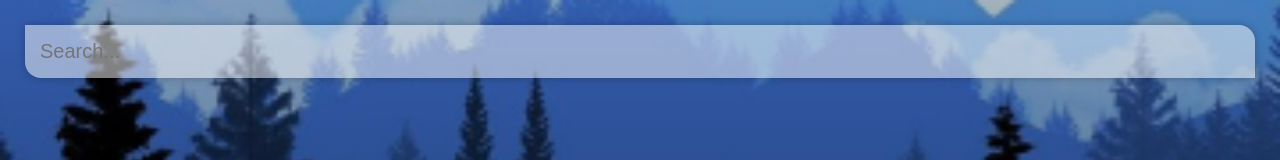
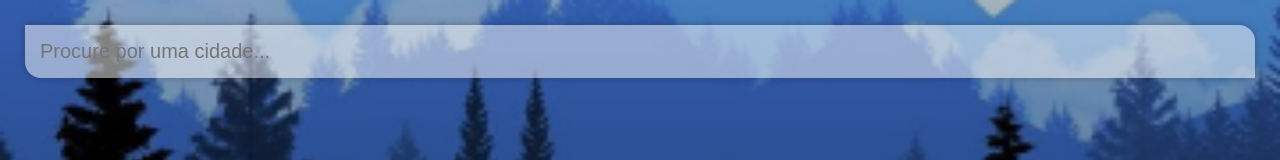
Before and after one commit to luanagomesz/vuejs-weather-app, a Vue app: page / in a window 1280 px wide. Shown: the top 160 px of the page. Built offline with nearby package versions, Linux system fonts and the light colour scheme.

Commit message:
feat/style: conditional rendering error message && componentization of all search box and weather information

```diff
--- a/src/App.vue
+++ b/src/App.vue
@@ -1,86 +1,55 @@
 <template>
   <div
     id="app"
-    :class="
-      typeof weather.main != 'undefined' && weather.main.temp > 19 ? 'warm' : ''
-    "
+    :class="typeof weather.main != 'undefined' && weather.main.temp > 19 ? 'warm' : ''"
   >
     <main>
-      <div class="search-box">
-        <input
-          type="text"
-          class="search-bar"
-          placeholder="Search..."
-          v-model="query"
-          @keypress.enter="fetchLotacion"
-        />
-      </div>
-      <div class="weather-wrap" v-if="typeof weather.main != 'undefined'">
-        <div class="location-box">
-          <div class="location">
-            {{ weather.name }}, {{ weather.sys.country }}
-          </div>
-          <div class="date">
-            {{ daysOfWeek[d.getDay()] }} {{ d.getDate() }}
-            {{ monthsOftheYear[d.getMonth()] }} {{ d.getFullYear() }}
-          </div>
-        </div>
-        <div class="weather-box">
-          <div class="temp">{{ Math.round(weather.main.temp) }}°c</div>
-          <div class="weather">{{ weather.weather[0].main }}</div>
-        </div>
-      </div>
+      <SearchBox :fetchLocation="fetchLocation" />
+      <WeatherWrap :d="d" :weather="weather" />
+      <div class="errorNotFound" v-if="errorNotFound"><h2>Cidade Não Encontrada</h2></div>
     </main>
   </div>
 </template>
 
 <script>
+import SearchBox from "./components/searchBox/SearchBox";
+import WeatherWrap from "./components/weatherWrap/WeatherWrap";
 export default {
   name: "App",
+  components: {
+    SearchBox,
+    WeatherWrap,
+  },
   data() {
     return {
       api_key: "10a7cd4554bd2169ea1bb02e8300fea7",
       url_base: "https://api.openweathermap.org/data/2.5/",
       weather: {},
-      query: "",
       d: new Date(),
-      daysOfWeek: [
-        "Sabado",
-        "Domingo",
-        "Segunda",
-        "Terça",
-        "Quarta",
-        "Quinta",
-        "Sexta",
-      ],
-      monthsOftheYear: [
-        "Janeiro",
-        "Fevereiro",
-        "Março",
-        "Abril",
-        "Maio",
-        "Junho",
-        "Julho",
-        "Agosto",
-        "Setembro",
-        "Outubro",
-        "Novembro",
-        "Dezembro",
-      ],
+      errorNotFound: false,
     };
   },
   methods: {
     setResults(results) {
       this.weather = results;
     },
-    fetchLotacion() {
-      fetch(
-        `${this.url_base}weather?q=${this.query}&units=metric&appid=${this.api_key}`
-      )
+    fetchLocation(input) {
+      fetch(`${this.url_base}weather?q=${input}&units=metric&appid=${this.api_key}`)
         .then((res) => {
+          if (!res.ok) {
+            throw Error(res.statusText);
+          }
           return res.json();
         })
-        .then(this.setResults);
+        .then((res) => {
+          this.setResults(res);
+          this.errorNotFound = false;
+        })
+        .catch((error) => {
+          this.errorNotFound = true;
+          this.weather = {};
+          console.log(error + "aaaaa");
+        });
     },
   },
 };
@@ -107,73 +76,29 @@ body {
 main {
   min-height: 100vh;
   padding: 25px;
-  background-image: linear-gradient(
-    to bottom,
-    rgba(0, 0, 0, 0.25),
-    rgba(0, 0, 0, 0.75)
-  );
+  background-image: linear-gradient(to bottom, rgba(0, 0, 0, 0.25), rgba(0, 0, 0, 0.75));
 }
-.search-box {
+.errorNotFound {
+  display: flex;
   width: 100%;
-  margin-bottom: 30px;
+  align-items: center;
+  justify-content: center;
 }
-.search-box .search-bar {
-  display: block;
-  width: 100%;
-  padding: 15px;
-  color: #313131;
-  font-size: 20px;
-  appearance: none;
-  border: none;
-  outline: none;
-  background: none;
-
-  box-shadow: 0px 0px 8px rgba(0, 0, 0, 0.25);
-  background-color: rgba(255, 255, 255, 0.5);
-  border-radius: 0px 16px 0px 16px;
-  transition: 400ms;
-}
-.search-box .search-bar:focus {
-  box-shadow: 0px 0px 16px rgba(0, 0, 0, 0.25);
-  background-color: rgba(255, 255, 255, 0.75);
-  border-radius: 16px 0px 16px 0px;
-}
-.location-box .location {
+.errorNotFound h2 {
+  animation: fadein 400ms;
+  text-align: center;
   color: #fff;
-  font-size: 32px;
-  font-weight: 500;
-  text-align: center;
-  text-shadow: 1px 3px rgba(0, 0, 0, 0.25);
-}
-.location-box .date {
-  color: #fff;
-  font-size: 20px;
-  font-weight: 300;
-  text-align: center;
-  font-style: italic;
-}
-.weather-box {
-  text-align: center;
-}
-.weather-box .temp {
-  display: inline-block;
-  padding: 10px 25px;
-  color: #fff;
-  font-size: 102px;
-  font-weight: 900;
-
-  text-shadow: 3px 6px rgba(0, 0, 0, 0.25);
-  background-color: rgba(255, 255, 255, 0.25);
-  border-radius: 16px;
-  margin: 30px 0px;
-
-  box-shadow: 3px 6px rgba(0, 0, 0, 0.25);
-}
-.weather-box .weather {
-  color: #fff;
-  font-size: 48px;
+  font-size: 35px;
   font-weight: 700;
   font-style: italic;
   text-shadow: 3px 6px rgba(0, 0, 0, 0.25);
 }
+@keyframes fadein {
+  from {
+    opacity: 0;
+  }
+  to {
+    opacity: 1;
+  }
+}
 </style>
--- /dev/null
+++ b/src/components/searchBox/SearchBox.vue
@@ -0,0 +1,56 @@
+<template>
+    <div id="SearchBox" class="search-box">
+        <input
+          type="text"
+          class="search-bar"
+          placeholder="Procure por uma cidade..."
+          v-model="input"
+          @keypress.enter="fetchLocation(input)"
+        />
+      </div>
+</template>
+
+<script>
+export default {
+name:'SearchBox',
+props: {
+  fetchLocation: Function,
+},
+data(){
+  return{
+ input:""
+  }
+},
+computed:{
+
+}
+}
+</script>
+
+<style>
+.search-box {
+  width: 100%;
+  margin-bottom: 30px;
+}
+.search-box .search-bar {
+  display: block;
+  width: 100%;
+  padding: 15px;
+  color: #313131;
+  font-size: 20px;
+  appearance: none;
+  border: none;
+  outline: none;
+  background: none;
+
+  box-shadow: 0px 0px 8px rgba(0, 0, 0, 0.25);
+  background-color: rgba(255, 255, 255, 0.5);
+  border-radius: 0px 16px 0px 16px;
+  transition: 400ms;
+}
+.search-box .search-bar:focus {
+  box-shadow: 0px 0px 16px rgba(0, 0, 0, 0.25);
+  background-color: rgba(255, 255, 255, 0.75);
+  border-radius: 16px 0px 16px 0px;
+}
+</style>
--- /dev/null
+++ b/src/components/weatherWrap/WeatherWrap.vue
@@ -0,0 +1,87 @@
+<template>
+  <div id="WeatherWrap" class="weather-wrap" v-if="typeof weather.main != 'undefined'">
+    <div class="location-box">
+      <div class="location">{{ weather.name }}, {{ weather.sys.country }}</div>
+      <div class="date">
+        {{ daysOfWeek[d.getDay()] }}
+        {{ d.getDate() }}
+        {{ monthsOftheYear[d.getMonth()] }}
+        {{ d.getFullYear() }}
+      </div>
+    </div>
+    <div class="weather-box">
+      <div class="temp">{{ Math.round(weather.main.temp) }}°c</div>
+      <div class="weather">{{ weather.weather[0].main }}</div>
+    </div>
+  </div>
+</template>
+
+<script>
+export default {
+  name: "WeatherWrap",
+  props: {
+    d: Object,
+    weather: Object,
+  },
+  data() {
+    return {
+      daysOfWeek: ["Sabado", "Domingo", "Segunda", "Terça", "Quarta", "Quinta", "Sexta"],
+      monthsOftheYear: [
+        "Janeiro",
+        "Fevereiro",
+        "Março",
+        "Abril",
+        "Maio",
+        "Junho",
+        "Julho",
+        "Agosto",
+        "Setembro",
+        "Outubro",
+        "Novembro",
+        "Dezembro",
+      ],
+    };
+  },
+};
+</script>
+
+<style>
+.location-box .location {
+  color: #fff;
+  font-size: 32px;
+  font-weight: 500;
+  text-align: center;
+  text-shadow: 1px 3px rgba(0, 0, 0, 0.25);
+}
+.location-box .date {
+  color: #fff;
+  font-size: 20px;
+  font-weight: 300;
+  text-align: center;
+  font-style: italic;
+}
+.weather-box {
+  text-align: center;
+}
+.weather-box .temp {
+  display: inline-block;
+  padding: 10px 25px;
+  color: #fff;
+  font-size: 102px;
+  font-weight: 900;
+
+  text-shadow: 3px 6px rgba(0, 0, 0, 0.25);
+  background-color: rgba(255, 255, 255, 0.25);
+  border-radius: 16px;
+  margin: 30px 0px;
+
+  box-shadow: 3px 6px rgba(0, 0, 0, 0.25);
+}
+.weather-box .weather {
+  color: #fff;
+  font-size: 48px;
+  font-weight: 700;
+  font-style: italic;
+  text-shadow: 3px 6px rgba(0, 0, 0, 0.25);
+}
+</style>
```
Also changed, not shown: jsconfig.json (+4 -9 lines).
